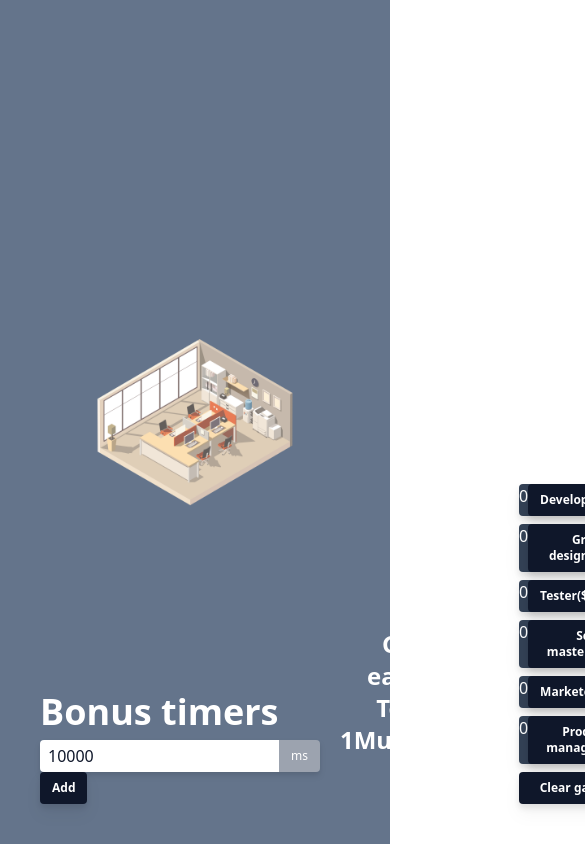
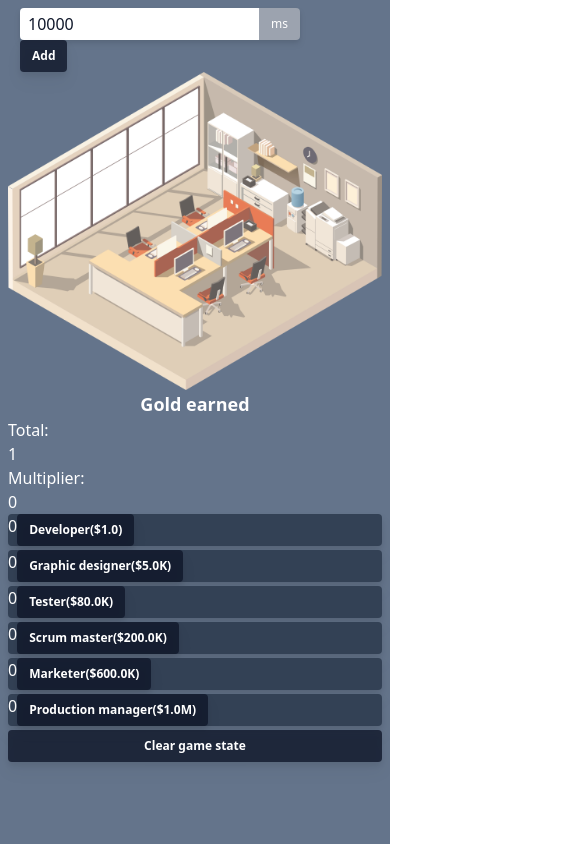
Before and after one commit to duquejo/react-ts-reduxtk-timers-project, a React (Vite) app: page / in a window 390 px wide. Shown: the top 844 px of the page, 585 px wide, since content can reach past the window. Built offline with nearby package versions, Linux system fonts and the light colour scheme.

Commit message:
:iphone: Mobile adjustments & Styles refactor

```diff
--- a/src/App.tsx
+++ b/src/App.tsx
@@ -11,28 +11,22 @@ function App(): JSX.Element {
 	const employees = useAppSelector(selectEmployees);
 	const handleOnClickClear = () => clearState();
 	return (
-		<div className="h-screen bg-slate-500 text-white p-10">
-			<div className="h-full flex items-end gap-5">
-				<div className="basis-1/3 z-20">
+		<div className="app">
+			<div className="app__timers">
 				<Timers />
 			</div>
-				<div className="basis-2/3 flex items-end justify-end">
+			<div className="app__agency">
+				<Agency />
+			</div>
+			<div className="app__hud">
 				<Gold />
-					<div className="flex flex-col gap-2 ml-10">
+				<div className="employees">
 					{employees.length > 0 &&
 						employees.map((employee: IEmployeeState, index: number) => (
-								<Employee
-									key={`employee-${index}`}
-									index={index}
-									{...employee}
-								/>
+							<Employee key={`employee-${index}`} index={index} {...employee} />
 						))}
 					<button onClick={handleOnClickClear}>Clear game state</button>
 				</div>
-				</div>
-			</div>
-			<div className="absolute top-1/2 left-1/2 transform -translate-x-1/2 -translate-y-1/2 right-0 z-10">
-				<Agency />
 			</div>
 		</div>
 	);
--- a/src/app/components/hud/Gold.tsx
+++ b/src/app/components/hud/Gold.tsx
@@ -1,17 +1,17 @@
-import React from 'react';
+import React, { FC } from 'react';
 import { useAppSelector } from '../../hooks/hooks';
 import { selectGold } from '../../slices/gold';
 import { formatGold } from '../../utils/progressUtils';
 
-export const Gold = () => {
+export const Gold: FC = () => {
 	const { total, multiplier } = useAppSelector(selectGold);
 	return (
-		<h2 className="gold">
-			Gold earned
+		<div className="gold">
+			<h1>Gold earned</h1>
 			<div className="gold__block">
-				Total: <span className="gold__span">{formatGold(total)}</span>
-				Multiplier: <span className="gold__span">{multiplier}</span>
+				Total: <div className="gold__span">{formatGold(total)}</div>
+				Multiplier: <div className="gold__span">{multiplier}</div>
 			</div>
-		</h2>
+		</div>
 	);
 };
--- a/src/app/components/hud/Timers.tsx
+++ b/src/app/components/hud/Timers.tsx
@@ -12,7 +12,6 @@ export const Timers: FC = () => {
 
 	return (
 		<div className="timers">
-			<h1 className="timers__title">Bonus timers</h1>
 			{timers.length > 0 && (
 				<div className="timers__debugger">
 					<code>{JSON.stringify({ timers, gold }, null, 4)}</code>
--- a/src/index.css
+++ b/src/index.css
@@ -2,28 +2,46 @@
 
 @layer base {
 	h1 {
-		@apply text-4xl font-semibold mb-2;
+		@apply text-lg sm:text-2xl font-semibold;
 	}
 	h2 {
-		@apply text-2xl font-normal mb-2;
+		@apply text-base font-normal;
 	}
 	button {
-		@apply px-3 py-2 transition-colors duration-300 bg-slate-900 hover:bg-slate-700 rounded text-xs font-semibold drop-shadow-lg;
+		@apply px-3 py-2 transition-colors duration-300 bg-slate-900/80 hover:bg-slate-700/90 rounded text-xs font-semibold drop-shadow-lg;
 	}
 }
 
 @tailwind components;
 
 @layer components {
+	/** App **/
+	.app {
+		@apply h-screen bg-slate-500 text-white p-2 sm:p-2 md:p-6 lg:p-8;
+		&__timers {
+			@apply absolute top-1 left-0 w-full sm:top-5 sm:left-5 sm:w-1/4 z-20;
+		}
+		&__agency {
+			@apply absolute p-3 w-full transform top-1/4 -translate-y-1/4 left-1/2 -translate-x-1/2 z-10 md:w-auto md:top-1/2 md:-translate-y-1/2 md:p-0 sm:w-auto;
+		}
+		&__hud {
+			@apply flex flex-col sm:flex-row sm:items-end justify-between h-full;
+			.employees {
+				@apply flex flex-col gap-1 sm:gap-1 md:gap-2 z-10
+			}
+		}
+	}
+
 	/** Gold **/
-
 	.gold {
-		@apply mb-4 text-center font-semibold;
+		h1 {
+			@apply sm:text-left text-center;
+		}
 		&__span {
-			@apply rounded font-bold px-4 py-2 bg-slate-700 text-xl mx-3 last:mr-0 text-white/80 first:before:content-['$'] first:before:mr-2 first:before:text-white/60;
+			@apply rounded font-bold px-2 sm:px-4 py-1 sm:py-2 bg-slate-700/90 sm:text-xl mx-3 last:mr-0 text-white/80 first:before:content-['$'] first:before:mr-2 first:before:text-white/60 inline-flex;
 		}
 		&__block {
-			@apply block mt-5 text-base;
+			@apply block md:mt-5 mt-2 text-center sm:text-left text-base;
 		}
 	}
 
@@ -32,19 +50,19 @@
 	.single-item {
 		@apply flex items-stretch bg-slate-700 rounded drop-shadow-lg;
 		&__quantity {
-			@apply self-center font-bold w-16 text-center;
+			@apply self-center font-bold w-12 md:w-16 text-center;
 		}
 		&__button {
-			@apply rounded-tl-none rounded-bl-none drop-shadow-none w-full m-0 px-1;
+			@apply rounded-tl-none rounded-bl-none drop-shadow-none w-full m-0 sm:px-1;
 			span {
-				@apply block;
+				@apply ml-1 sm:ml-auto sm:block;
 			}
 		}
 	}
 
 	/** Timers **/
 	.timers {
-		@apply mx-auto;
+		@apply mx-3;
 		&__title {
 			@apply mb-4 text-center font-semibold;
 		}
@@ -101,7 +119,7 @@
 			@apply relative z-10;
 		}
 		&__info {
-			@apply bg-slate-900 px-2 py-3 w-32 rounded drop-shadow invisible transition-opacity opacity-0 group-hover:opacity-100 group-hover:visible text-xs absolute -left-0 -top-2 -translate-y-full after:content-[''] after:absolute after:left-1/2 after:top-[100%] after:-translate-x-1/2 after:border-8 after:border-x-transparent after:border-b-transparent after:border-t-gray-900 z-30;
+			@apply bg-slate-900 px-2 py-2 sm:py-3 w-28 sm:w-32 rounded drop-shadow invisible transition-opacity opacity-0 group-hover:opacity-100 group-hover:visible text-xs absolute -left-0 -top-2 -translate-y-full after:content-[''] after:absolute after:left-1/4 after:top-full after:-translate-x-1/4 after:border-8 after:border-x-transparent after:border-b-transparent after:border-t-gray-900 z-30;
 			span {
 				@apply block first:font-bold first:border-b first:mb-1;
 			}
```
Lines whose indentation alone changed are shown as unchanged.
